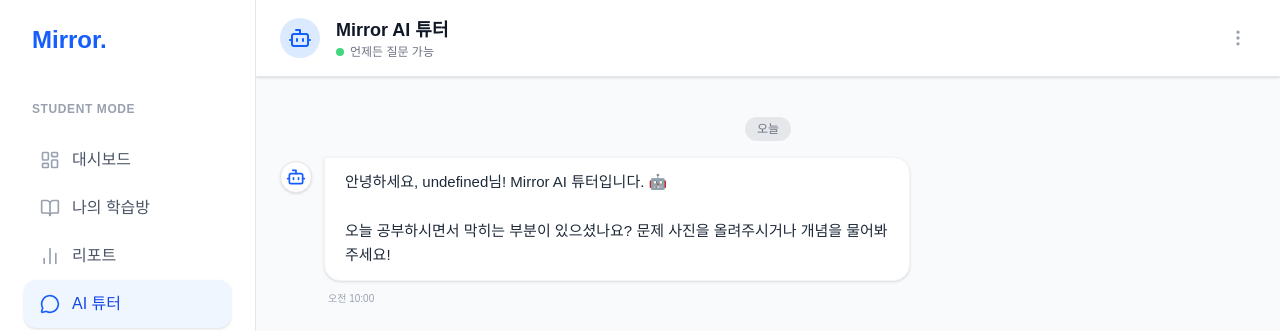
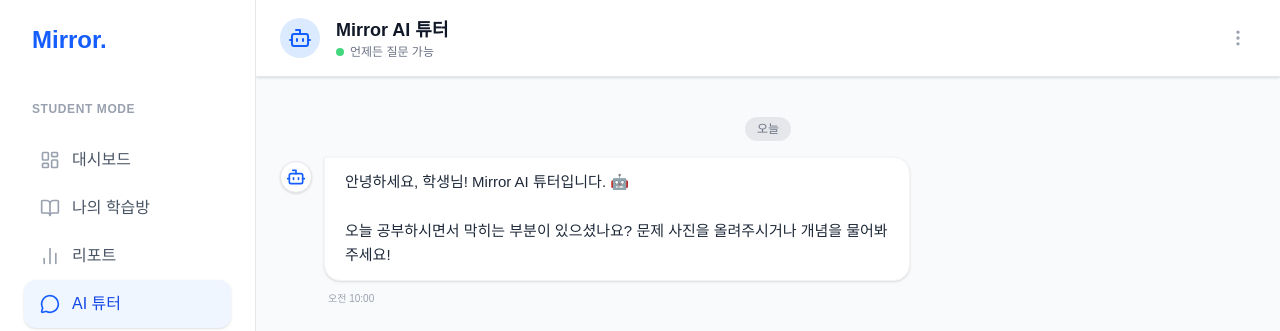
Before and after one commit to MIRROR-PROJECT/mirror-frontend, a Next.js app: page /student/chat in a window 1280 px wide. Shown: the top 331 px of the page. Built offline with nearby package versions, Linux system fonts and the light colour scheme.

Commit message:
ㅠㅠㄴ

```diff
--- a/app/student/chat/page.tsx
+++ b/app/student/chat/page.tsx
@@ -22,7 +22,7 @@
 };
 
 export default function ChatPage() {
-  const { user } = useStudy();
+  const { userInfo } = useStudy();
   const [input, setInput] = useState("");
   const [isAiTyping, setIsAiTyping] = useState(false);
 
@@ -34,7 +34,7 @@
     {
       id: 1,
       role: "ai",
-      text: `안녕하세요, ${user.name}님! Mirror AI 튜터입니다. 🤖\n\n오늘 공부하시면서 막히는 부분이 있으셨나요? 문제 사진을 올려주시거나 개념을 물어봐 주세요!`,
+      text: `안녕하세요, ${userInfo.name || '학생'}님! Mirror AI 튜터입니다. 🤖\n\n오늘 공부하시면서 막히는 부분이 있으셨나요? 문제 사진을 올려주시거나 개념을 물어봐 주세요!`,
       timestamp: "오전 10:00",
     },
   ]);
@@ -139,8 +139,7 @@
               <div className={`max-w-[80%] md:max-w-[60%] space-y-1 ${isAi ? "items-start" : "items-end flex flex-col"}`}>
                 {/* 말풍선 */}
                 <div
-                  className={`px-5 py-3 rounded-2xl text-[15px] leading-relaxed whitespace-pre-wrap shadow-sm ${
-                    isAi
+                  className={`px-5 py-3 rounded-2xl text-[15px] leading-relaxed whitespace-pre-wrap shadow-sm ${isAi
                       ? "bg-white text-gray-800 border border-gray-100 rounded-tl-none"
                       : "bg-blue-600 text-white rounded-tr-none"
                     }`}
@@ -213,8 +212,7 @@
             <button
               onClick={handleSend}
               disabled={!input.trim() || isAiTyping}
-              className={`p-2 rounded-xl transition-all ${
-                input.trim()
+              className={`p-2 rounded-xl transition-all ${input.trim()
                   ? "bg-blue-600 text-white shadow-md hover:bg-blue-700 hover:scale-105"
                   : "bg-gray-200 text-gray-400 cursor-not-allowed"
                 }`}
--- a/app/student/diagnosis/DiagnosisResult.tsx
+++ b/app/student/diagnosis/DiagnosisResult.tsx
@@ -238,7 +238,7 @@
                             <div className="bg-white/20 p-2 rounded-lg"><ListTodo className="w-5 h-5 text-white" /></div>
                             <h3 className="font-bold text-lg">
                                 {/* 선택된 날짜의 미션 표시 (날짜 제거, 요일만 표시) */}
-                                {selectedPlan.isToday ? "오늘의 미션 (Today)" : `데일리 미션 (${selectedPlan.day})`}
+                                {selectedPlan?.isToday ? "오늘의 미션 (Today)" : `데일리 미션 (${selectedPlan?.day || '로딩중'})`}
                             </h3>
                         </div>
 
@@ -246,10 +246,18 @@
                             // 선택된 날짜의 데이터 사용
                             const targetPlan = selectedPlan;
 
+                            if (!targetPlan) {
+                                return (
+                                    <div className="text-center text-blue-100 py-8">
+                                        데이터를 불러오는 중입니다...
+                                    </div>
+                                );
+                            }
+
                             // 요일별 가용시간 찾기 key 매핑 필요 (MON -> MONDAY)
                             const fullDayNames: Record<string, string> = { "Mon": "MONDAY", "Tue": "TUESDAY", "Wed": "WEDNESDAY", "Thu": "THURSDAY", "Fri": "FRIDAY", "Sat": "SATURDAY", "Sun": "SUNDAY" };
-                            const targetDayFull = fullDayNames[targetPlan.day] || targetPlan.day.toUpperCase();
-                            const availableMinutes = weeklyAvailableTime[targetDayFull] || targetPlan.time;
+                            const targetDayFull = fullDayNames[targetPlan.day] || targetPlan.day?.toUpperCase() || "MONDAY";
+                            const availableMinutes = weeklyAvailableTime[targetDayFull] || targetPlan.time || 0;
 
                             return (
                                 <div className="space-y-4 relative z-10">
```
Lines whose indentation alone changed are shown as unchanged.
